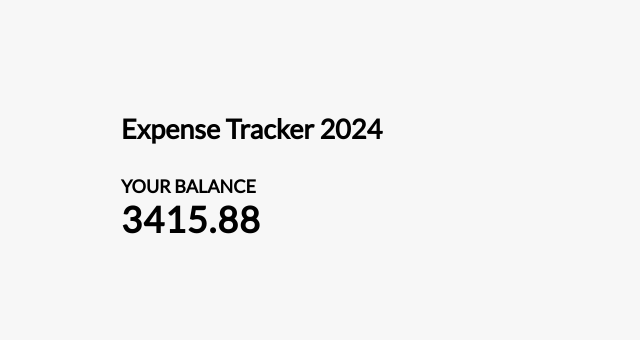
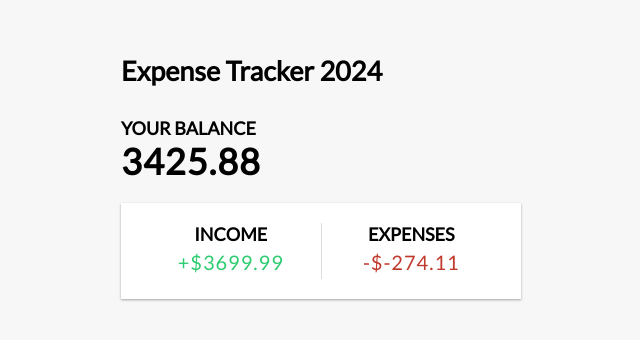
Before and after one commit to cprom/expense-tracker, a Vue app: page / in a window 1280 px wide. Shown: the part 220-560 px from the top of the page, without its empty margins (319-959 px from the left). Built offline with nearby package versions, Linux system fonts and the light colour scheme.

Commit message:
added income expense component

```diff
--- a/src/App.vue
+++ b/src/App.vue
@@ -1,11 +1,12 @@
 <script setup>
 import Header from './components/Header.vue'
-import Balance from './components/Balance.vue';
+import Balance from './components/Balance.vue'
+import IncomeExpenses from './components/IncomeExpenses.vue';
 import {ref, computed} from 'vue'
 
 const transactions = ref([
   {id: 1, text:'Paycheck', amount: 699.99},
-  {id: 2, text:'Food', amount: -30},
+  {id: 2, text:'Food', amount: -20},
   {id: 3, text:'Bills', amount: -200},
   {id: 4, text:'Video Game', amount: -54.11},
   {id: 4, text:'Tax Return', amount: 3000},
@@ -18,11 +19,28 @@
     return acc + transactions.amount
   }, 0)
 })
+
+// get the income by adding all positive value
+const income = computed(() => {
+  return transactions.value.filter((transactions) => transactions.amount > 0).reduce((acc, transactions) => {
+    return acc + transactions.amount
+  }, 0)
+})
+
+//get the expense by adding all negative value
+const expense = computed(() => {
+  return transactions.value.filter((transactions) => transactions.amount < 0).reduce((acc, transactions) => {
+    return acc + transactions.amount
+  }, 0)
+})
+
+
 </script>
 
 <template>
 <Header></Header>
 <div class="container">
   <Balance :total="total"></Balance>
+  <IncomeExpenses :income="income" :expense="expense"></IncomeExpenses>
 </div>
 </template>
--- /dev/null
+++ b/src/components/IncomeExpenses.vue
@@ -0,0 +1,26 @@
+<template>
+    <div class="inc-exp-container">
+        <div>
+            <h4>Income</h4>
+            <p id="money-plus" class="money plus">+${{ income }}</p>
+        </div>
+        <div>
+            <h4>Expenses</h4>
+            <p id="money-minus" class="money minus">-${{ expense }}</p>
+        </div>
+    </div>
+</template>
+
+<script setup>
+    import { defineProps } from 'vue'
+    const props = defineProps({
+        income: {
+            type: Number,
+            require: true,
+        },
+        expense: {
+            type: Number,
+            require: true,
+        }
+    })
+</script>
```
